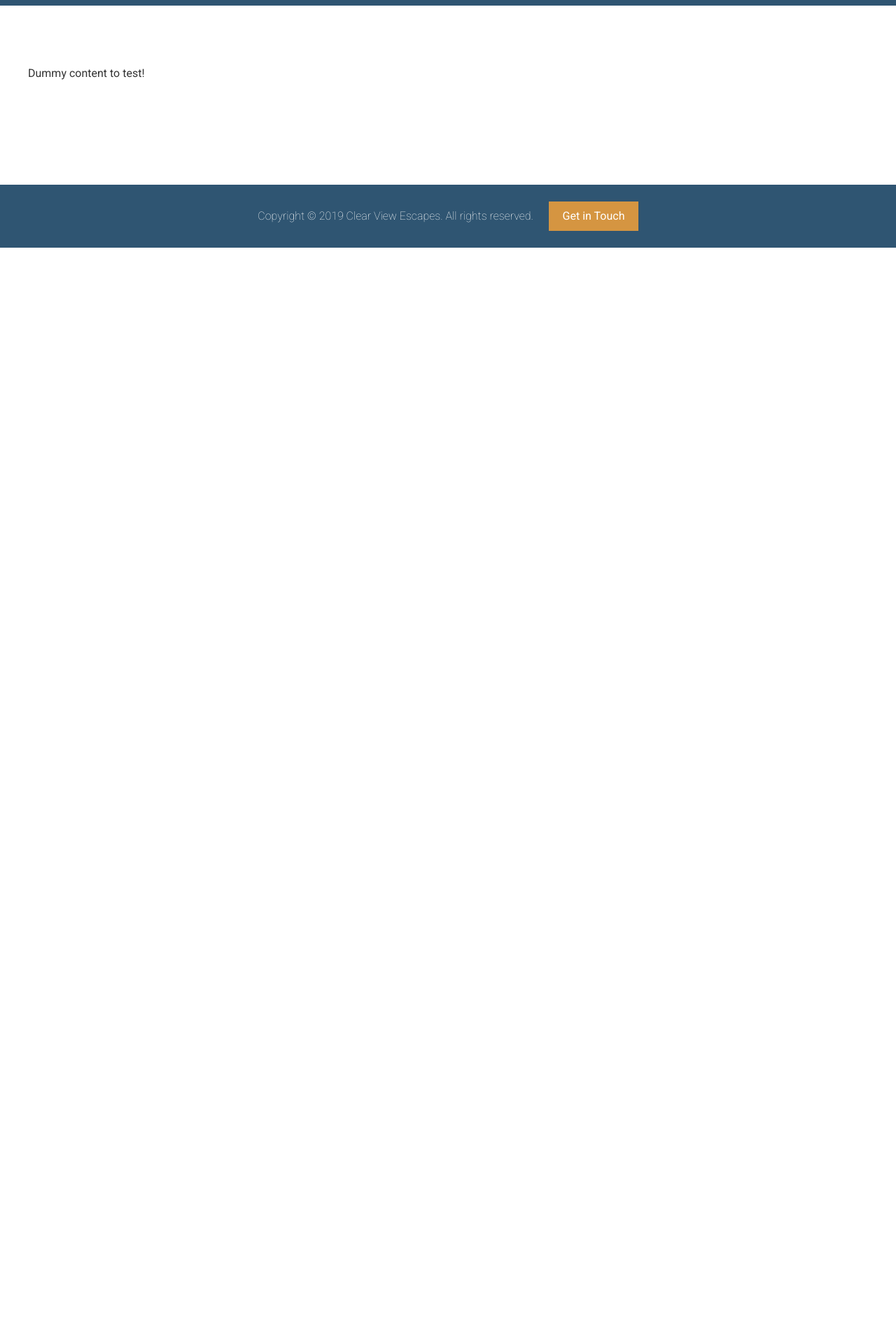
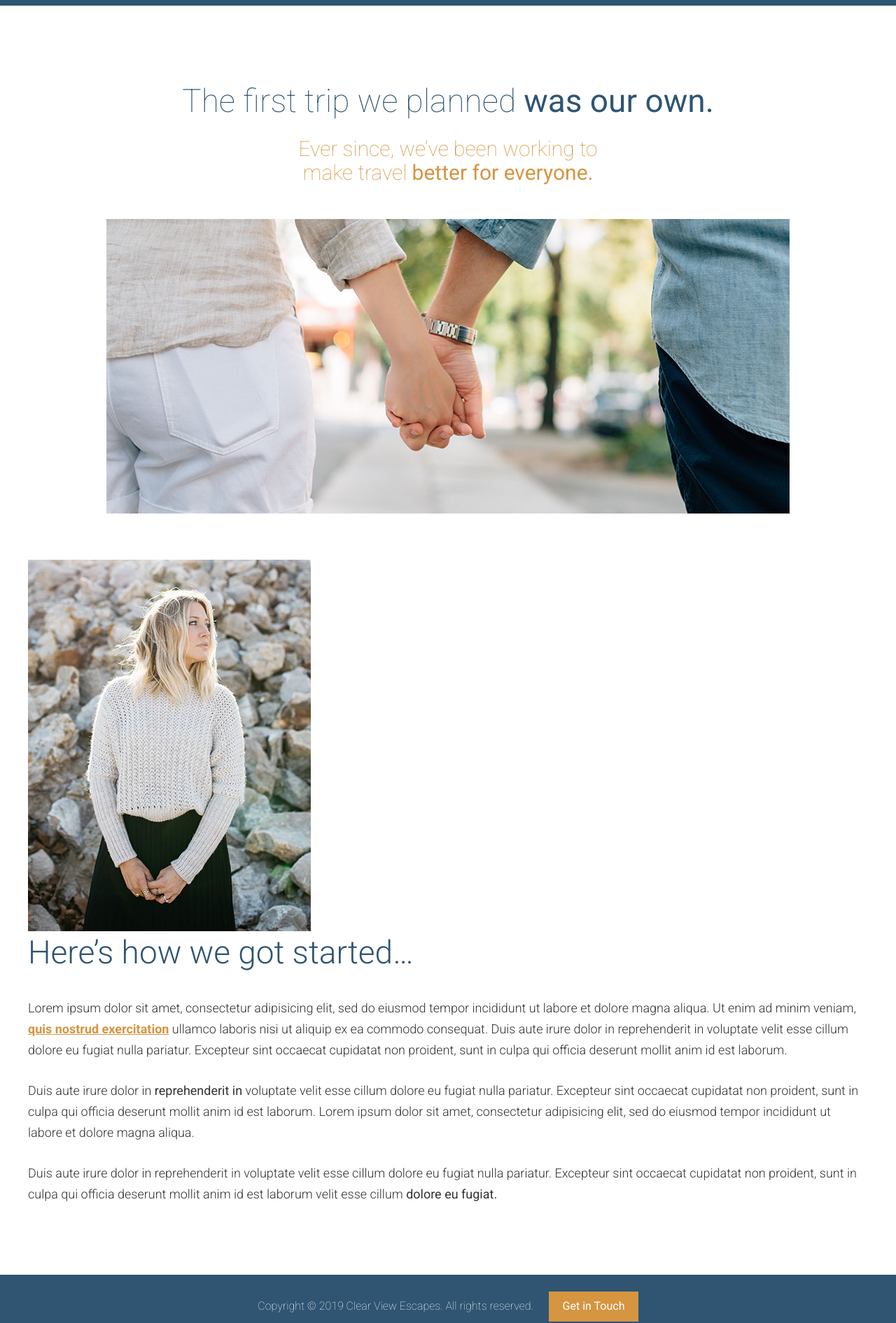
Before and after one commit to nva12/react-travel-site, a React (Create React App) app: page / in a window 1280 px wide. Shown: the part 609-2500 px from the top of the page at 70% size. Before the commit the page ends 963 px from the top, so only its background shows below. Built offline with nearby package versions, Linux system fonts and the light colour scheme.

Commit message:
complete GenericContentContainer

```diff
--- /dev/null
+++ b/src/components/GenericContentContainer.js
@@ -0,0 +1,23 @@
+import React from 'react';
+import styled from 'styled-components';
+import { respondTo } from '../styles/mixins';
+
+const Container = styled.div`
+  p {
+    line-height: 1.65;
+    margin: 0 0 1.8rem 0;
+    font-weight: 300;
+
+    ${respondTo.sm`font-size: 1.125rem;`}
+  }
+
+  p a {
+    font-weight: 700;
+  }
+`;
+
+const GenericContentContainer = ({ ...props }) => (
+  <Container>{props.children}</Container>
+);
+
+export default GenericContentContainer;
--- a/src/components/OurBeginning.js
+++ b/src/components/OurBeginning.js
@@ -1,12 +1,88 @@
 import React from 'react';
+import GenericContentContainer from './GenericContentContainer';
+import Headline from './Headline';
 import PageSection from './PageSection';
 import Wrapper from './Wrapper';
 
 const OurBeginning = () => (
   <PageSection id="our-beginning">
     <Wrapper>
-      <p>Dummy content to test!</p>
-      <Wrapper isNested isMedium hasMarginBottom></Wrapper>
+      <Headline centered light smallMarginBottom>
+        The first trip we planned <strong>was our own.</strong>
+      </Headline>
+      <Headline
+        as={'h3'}
+        centered
+        secondary
+        small
+        narrow
+        light
+        largeMarginBottom
+      >
+        Ever since, we&rsquo;ve been working to make travel{' '}
+        <strong>better for everyone.</strong>
+      </Headline>
+      <Wrapper isNested isMedium hasMarginBottom>
+        <img
+          sizes={'(min-width: 970px) 976px, 100vw'}
+          srcSet={`
+        ${require('../images/first-trip-low-res.jpg')} 565w,
+        ${require('../images/first-trip.jpg')} 976w,
+        ${require('../images/first-trip-hi-dpi.jpg')} 1952w`}
+          alt={'Couple walking down a street.'}
+        />
+      </Wrapper>
+      <picture>
+        <source
+          sizes={'404px'}
+          srcSet={`
+            ${require('../images/our-start.jpg')}        404w,
+            ${require('../images/our-start-hi-dpi.jpg')} 808w
+            `}
+          media="(min-width: 1200px)"
+        />
+        <source
+          sizes={'320px'}
+          srcSet={`
+            ${require('../images/our-start-portrait.jpg')}        382w,
+            ${require('../images/our-start-portrait-hi-dpi.jpg')} 764w
+            `}
+          media="(min-width: 800px)"
+        />
+        <img
+          srcSet={`
+            ${require('../images/our-start-landscape.jpg')}         800w,
+            ${require('../images/our-start-landscape-hi-dpi.jpg')} 1600w
+            `}
+          alt={'Our founder, Jane Doe'}
+        />
+      </picture>
+      <GenericContentContainer>
+        <Headline noMarginTop>Here&rsquo;s how we got started&hellip;</Headline>
+        <p>
+          Lorem ipsum dolor sit amet, consectetur adipisicing elit, sed do
+          eiusmod tempor incididunt ut labore et dolore magna aliqua. Ut enim ad
+          minim veniam, <a href="/">quis nostrud exercitation</a> ullamco
+          laboris nisi ut aliquip ex ea commodo consequat. Duis aute irure dolor
+          in reprehenderit in voluptate velit esse cillum dolore eu fugiat nulla
+          pariatur. Excepteur sint occaecat cupidatat non proident, sunt in
+          culpa qui officia deserunt mollit anim id est laborum.
+        </p>
+        <p>
+          Duis aute irure dolor in <strong>reprehenderit in</strong> voluptate
+          velit esse cillum dolore eu fugiat nulla pariatur. Excepteur sint
+          occaecat cupidatat non proident, sunt in culpa qui officia deserunt
+          mollit anim id est laborum. Lorem ipsum dolor sit amet, consectetur
+          adipisicing elit, sed do eiusmod tempor incididunt ut labore et dolore
+          magna aliqua.
+        </p>
+        <p>
+          Duis aute irure dolor in reprehenderit in voluptate velit esse cillum
+          dolore eu fugiat nulla pariatur. Excepteur sint occaecat cupidatat non
+          proident, sunt in culpa qui officia deserunt mollit anim id est
+          laborum velit esse cillum <strong>dolore eu fugiat.</strong>
+        </p>
+      </GenericContentContainer>
     </Wrapper>
   </PageSection>
 );
```
